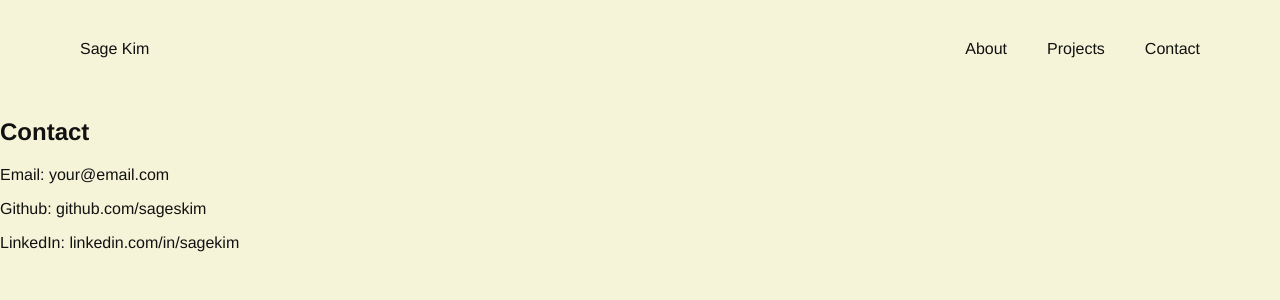
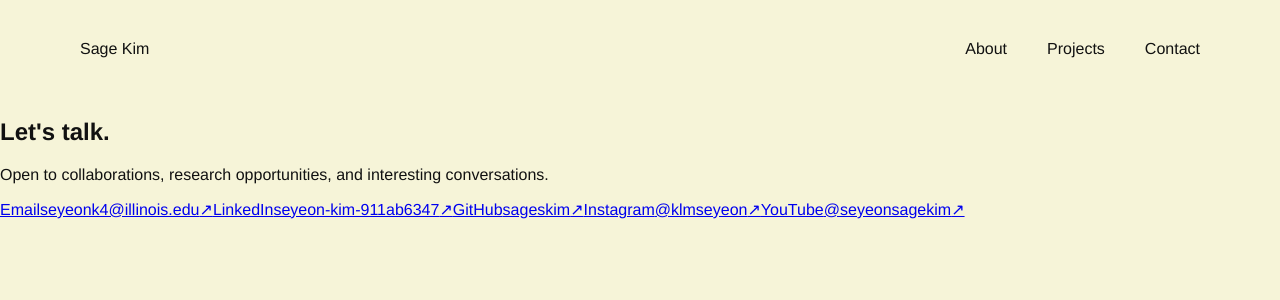
Before and after one commit to sageskim/sage-portfolio, a Next.js app: page /contact in a window 1280 px wide. Shown: the top 300 px of the page. Built offline with nearby package versions, Linux system fonts and the light colour scheme.

Commit message:
Update contact page with dynamic links
Refactored contact page to use a links array for contact information.

```diff
--- a/app/contact/page.tsx
+++ b/app/contact/page.tsx
@@ -1,12 +1,56 @@
+const links = [
+  {
+    label: "Email",
+    value: "seyeonk4@illinois.edu",
+    href: "mailto:seyeonk4@illinois.edu",
+  },
+  {
+    label: "LinkedIn",
+    value: "seyeon-kim-911ab6347",
+    href: "https://www.linkedin.com/in/seyeon-kim-911ab6347",
+  },
+  {
+    label: "GitHub",
+    value: "sageskim",
+    href: "https://github.com/sageskim",
+  },
+  {
+    label: "Instagram",
+    value: "@klmseyeon",
+    href: "https://www.instagram.com/klmseyeon/",
+  },
+  {
+    label: "YouTube",
+    value: "@seyeonsagekim",
+    href: "https://www.youtube.com/@seyeonsagekim",
+  },
+];
+
 export default function Contact() {
   return (
-    <section className="page">
-      <h1>Contact</h1>
+    <main className="contact-page">
+      <section className="contact-intro">
+        <h1 className="contact-heading">Let's talk.</h1>
+        <p className="contact-sub">
+          Open to collaborations, research opportunities, and interesting conversations.
+        </p>
+      </section>
 
-      <p>Email: your@email.com</p>
-      <p>Github: github.com/sageskim</p>
-      <p>LinkedIn: linkedin.com/in/sagekim</p>
-
-    </section>
-  )
+      <div className="contact-links">
+        {links.map((l, i) => (
+          <a
+            key={i}
+            href={l.href}
+            className="contact-link-item"
+            target={l.href.startsWith("mailto") ? undefined : "_blank"}
+            rel="noopener noreferrer"
+          >
+            <span className="contact-link-label">{l.label}</span>
+            <span className="contact-link-value">{l.value}</span>
+            <span className="contact-link-arrow">↗</span>
+          </a>
+        ))}
+      </div>
+    </main>
+  );
 }
```
